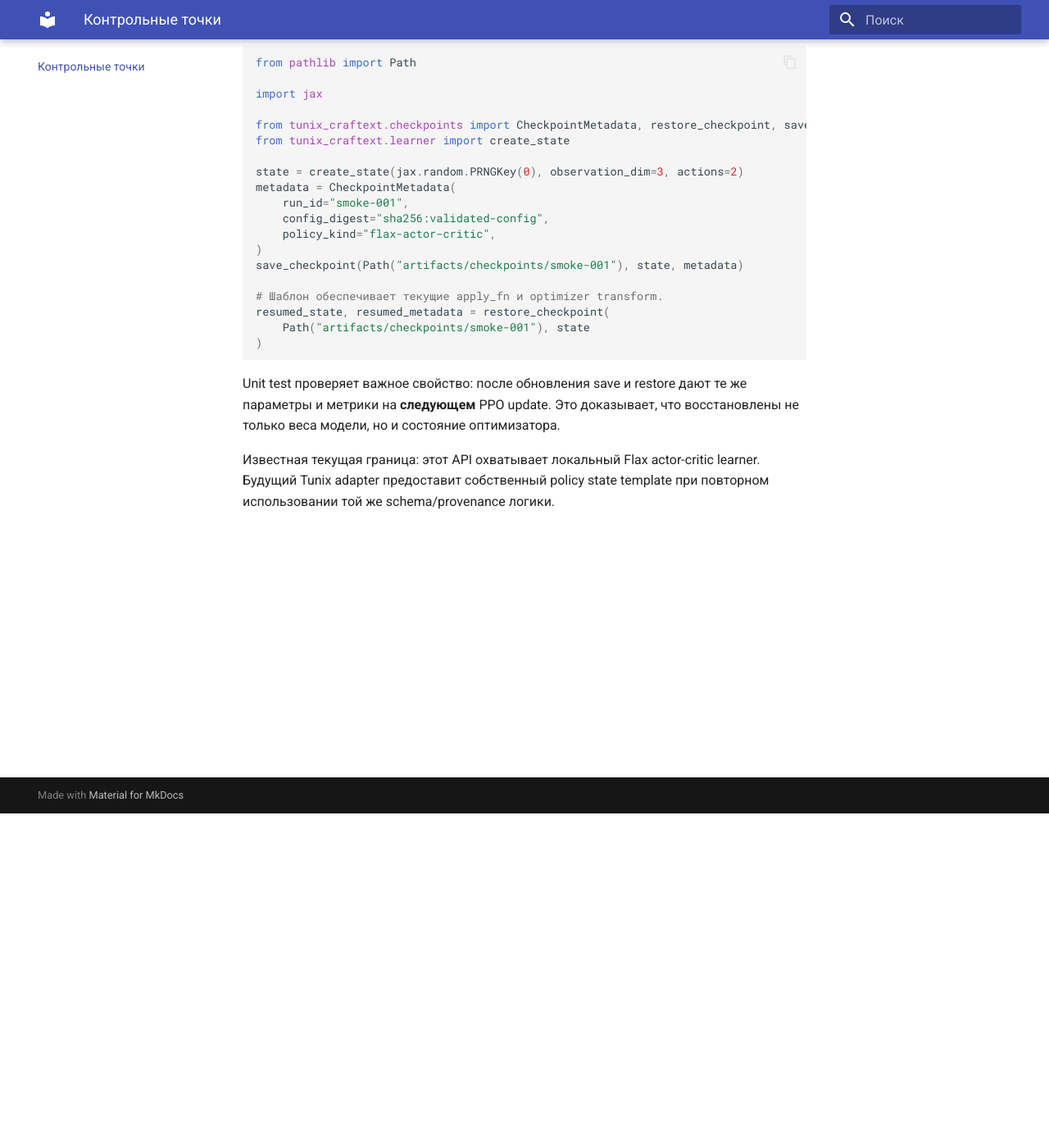
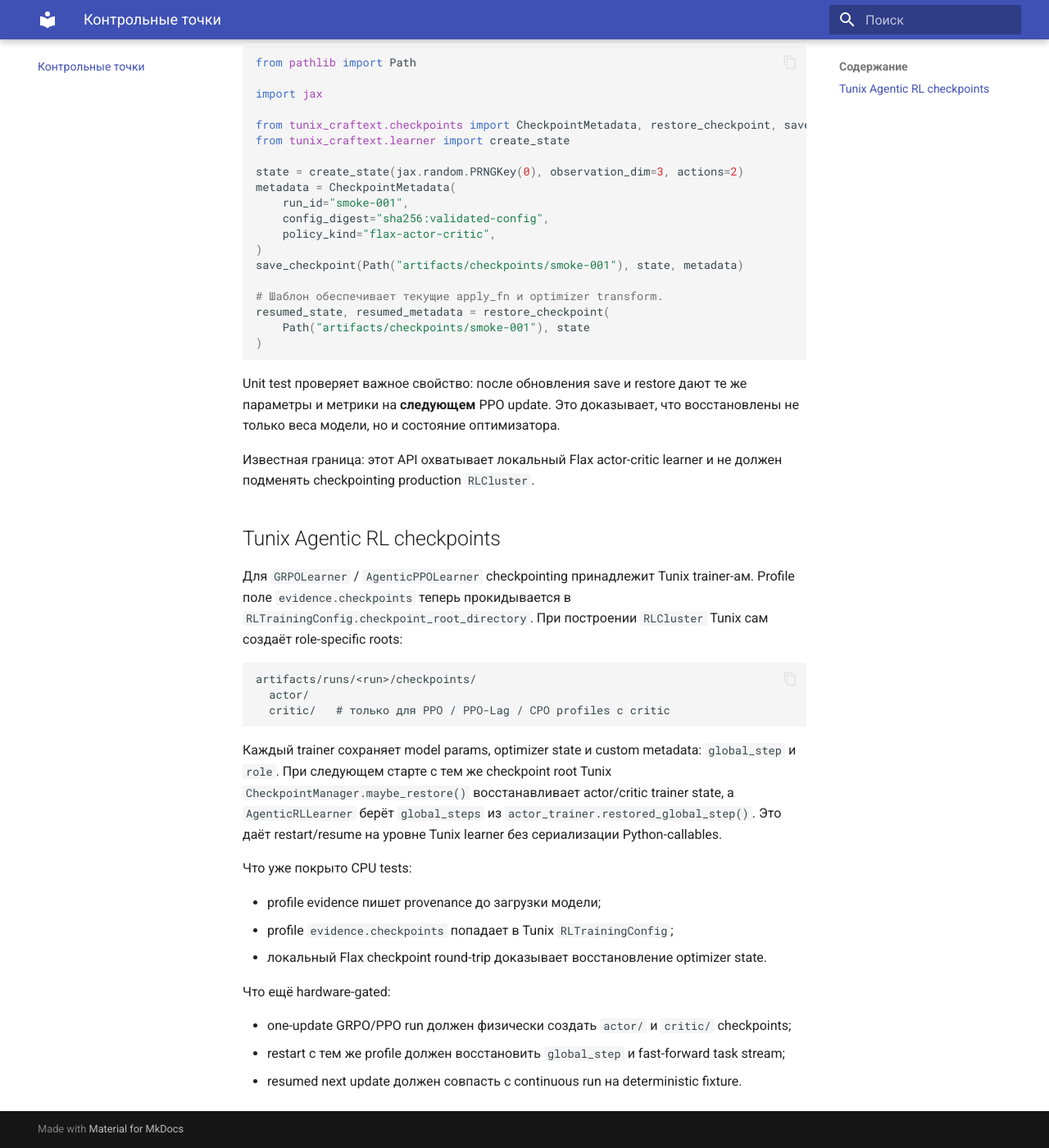
Before and after one commit to Lukashevskiy/tunix-agents, an MkDocs documentation site: the page built from docs/checkpoints.md, in a window 1280 px wide and 1400 px high, scrolled down 408 px. Shown: the whole window at 82% size. Built offline with MkDocs 1.6.1 and Material for MkDocs 9.7.7, drawn with Linux system fonts in a browser that asks for light colours.

Commit message:
feat: wire tunix checkpoint roots

````diff
--- a/docs/checkpoints.md
+++ b/docs/checkpoints.md
@@ -36,6 +36,36 @@ Unit test проверяет важное свойство: после обно
 и метрики на **следующем** PPO update. Это доказывает, что восстановлены не только веса
 модели, но и состояние оптимизатора.
 
-Известная текущая граница: этот API охватывает локальный Flax actor-critic learner.
-Будущий Tunix adapter предоставит собственный policy state template при повторном
-использовании той же schema/provenance логики.
+Известная граница: этот API охватывает локальный Flax actor-critic learner и не должен
+подменять checkpointing production `RLCluster`.
+
+## Tunix Agentic RL checkpoints
+
+Для `GRPOLearner` / `AgenticPPOLearner` checkpointing принадлежит Tunix trainer-ам.
+Profile поле `evidence.checkpoints` теперь прокидывается в
+`RLTrainingConfig.checkpoint_root_directory`. При построении `RLCluster` Tunix сам
+создаёт role-specific roots:
+
+```text
+artifacts/runs/<run>/checkpoints/
+  actor/
+  critic/   # только для PPO / PPO-Lag / CPO profiles с critic
+```
+
+Каждый trainer сохраняет model params, optimizer state и custom metadata:
+`global_step` и `role`. При следующем старте с тем же checkpoint root Tunix
+`CheckpointManager.maybe_restore()` восстанавливает actor/critic trainer state, а
+`AgenticRLLearner` берёт `global_steps` из `actor_trainer.restored_global_step()`.
+Это даёт restart/resume на уровне Tunix learner без сериализации Python-callables.
+
+Что уже покрыто CPU tests:
+
+- profile evidence пишет provenance до загрузки модели;
+- profile `evidence.checkpoints` попадает в Tunix `RLTrainingConfig`;
+- локальный Flax checkpoint round-trip доказывает восстановление optimizer state.
+
+Что ещё hardware-gated:
+
+- one-update GRPO/PPO run должен физически создать `actor/` и `critic/` checkpoints;
+- restart с тем же profile должен восстановить `global_step` и fast-forward task stream;
+- resumed next update должен совпасть с continuous run на deterministic fixture.
--- a/docs/project_status.json
+++ b/docs/project_status.json
@@ -149,6 +149,11 @@
       "name": "Agentic PPO critic bridge",
       "status": "current",
       "description": "Добавлен critic-backed Agentic PPO bridge поверх upstream Tunix AgenticRLLearner: AgenticPPOConfig, PPO-shaped TrainExample с old_values/returns, wiring actor ppo loss и critic value loss, CPU-safe tests. Hardware one-update остаётся отдельным accelerator gate."
+    },
+    {
+      "name": "Tunix checkpoint/resume boundary",
+      "status": "current",
+      "description": "Profile evidence.checkpoints теперь прокидывается в RLTrainingConfig.checkpoint_root_directory. Tunix RLCluster создаёт actor/critic role checkpoint roots и восстанавливает global_step через trainer maybe_restore/restored_global_step; hardware restart/preemption parity test остаётся открытым gate."
     }
   ]
 }
````
Also changed, not shown: docs/plan.md (+4 -2 lines), docs/tunix.md (+9 -0 lines), 4 other files.
